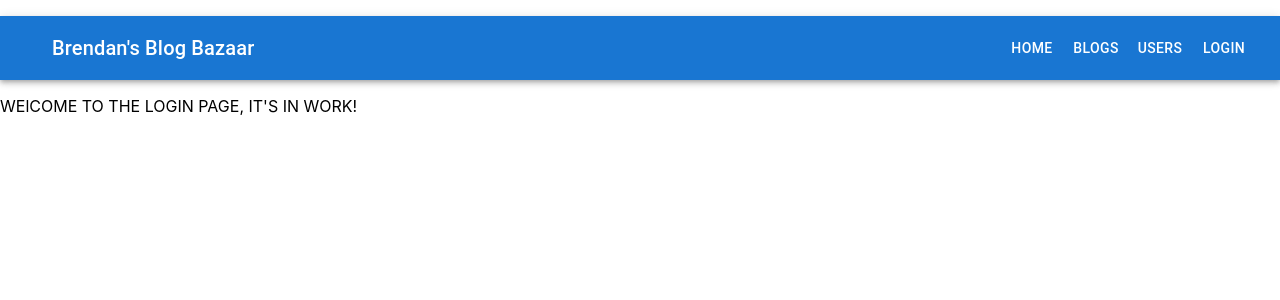
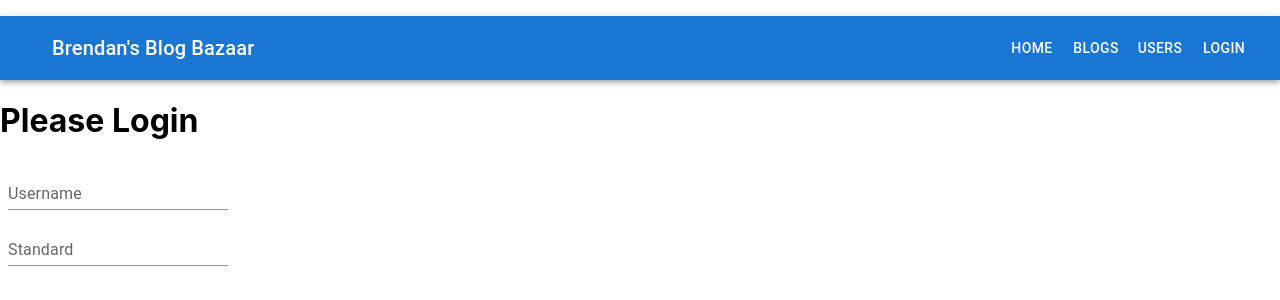
Before and after one commit to brendan-kennedy/zprefix_frontend, a React (Create React App) app: page /login in a window 1280 px wide. Shown: the top 300 px of the page. Built offline with nearby package versions, Linux system fonts and the light colour scheme.

Commit message:
routes fixed, login work continuing

```diff
--- a/src/components/Login.js
+++ b/src/components/Login.js
@@ -1,7 +1,7 @@
 import React from 'react';
 import Box from "@mui/material/Box";
 import {useState, useEffect } from 'react';
-
+import TextField from '@mui/material/TextField';
 
 function Blogs() {
 
@@ -10,15 +10,18 @@ function Blogs() {
 
     return (
 
-     <div>
-        <header>
-          <p>
-           WElCOME TO THE LOGIN PAGE, IT'S IN WORK!
-          </p>
-        </header>
+    <form>
+      <h1>
+        Please Login
+      </h1>
+      <Box m = {1}>
+      <TextField id="standard-basic" label="Username" variant="standard" />
+      </Box>
 
-
-  </div>
+      <Box m = {1}>
+      <TextField id="standard-basic" label="Standard" variant="standard" />
+      </Box>
+    </form>
 
     );
   }
```
Also changed, not shown: 1 other file (tests, documents, lock files or other folders).
